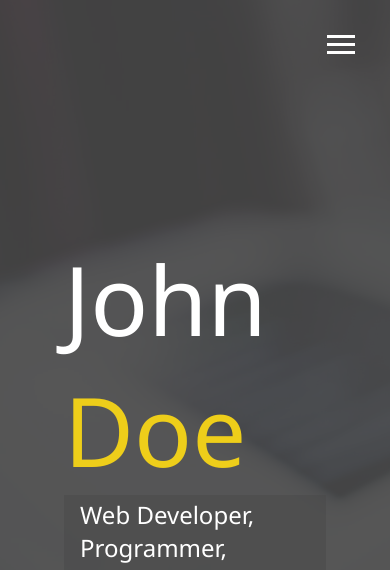
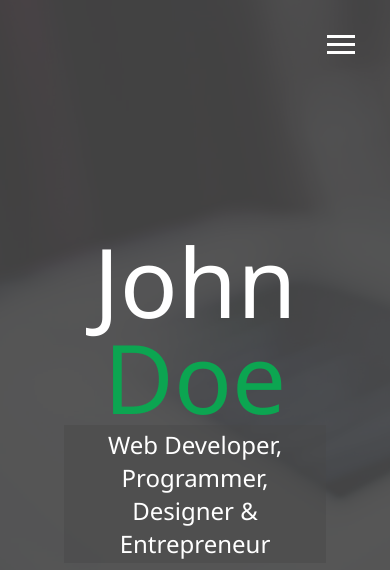
Before and after one commit to Maija0/ModernPortfolio, a website: page dist/index.html in a window 390 px wide. Shown: the top 570 px of the page. Drawn offline with Linux system fonts and the light colour scheme.

Commit message:
Media queries and menu responsiveness

```diff
--- a/scss/_config.scss
+++ b/scss/_config.scss
@@ -1,5 +1,5 @@
 $primary-color: #444;
-$secondary-color: #eece1a;
+$secondary-color: #0ca551; //eece1a
 $show-home-image: true;
 $home-image: url(../img/background.jpg);
 $background-opacity: 0.9;
@@ -28,3 +28,26 @@ $background-opacity: 0.9;
         }
     }
 }
+
+// Media query mixins
+@mixin mediaSm {
+    @media screen and (max-width: 500px){
+        @content;
+    }
+}
+@mixin mediaMd {
+    @media screen and (max-width: 768px){
+        @content;
+    }
+}
+@mixin mediaLg {
+    @media screen and (min-width: 769px) and (max-width: 1170px){
+        @content;
+    }
+}
+
+@mixin mediaXl {
+    @media screen and (min-width: 1171px){
+        @content;
+    }
+}
--- /dev/null
+++ b/scss/_mobile.scss
@@ -0,0 +1,54 @@
+// Widescreens
+@include mediaXl {
+
+}
+// Desktops & laptops
+@include mediaLg {
+
+}
+// Tablets & small laptops
+@include mediaMd {
+    main {
+        align-items: center;
+        text-align: center;
+
+        .lg-heading {
+            line-height: 1;
+            margin-bottom: 1;
+        }
+    }
+
+    ul.menu-nav,
+    div.menu-branding {
+        float: none;
+        width: 100%;
+        min-height: 0;
+
+        &.show {
+            transform: translate3d(0, 0, 0);
+
+        }
+    }
+    .menu-nav {
+        height: 75vh;
+        transform: translate3d(-100%, 0, 0);
+        font-size: 24px;
+    }
+    .menu-branding {
+        height: 25vh;
+        transform: translate3d(100%, 0, 0);
+
+        .portrait {
+            background: url('../img/portrait_small.jpg');
+            width: 150px;
+            height: 150px;
+        }
+    }
+}
+// Smartphones
+@include mediaSm {
+    main#home h1 {
+        margin-top: 10vh;
+    }
+
+}
--- a/scss/main.scss
+++ b/scss/main.scss
@@ -1,5 +1,7 @@
 @import 'config';
 @import 'menu';
+@import 'mobile';
+
 *  {
     box-sizing: border-box;
 }
```
Also changed, not shown: dist/css/main.css.
